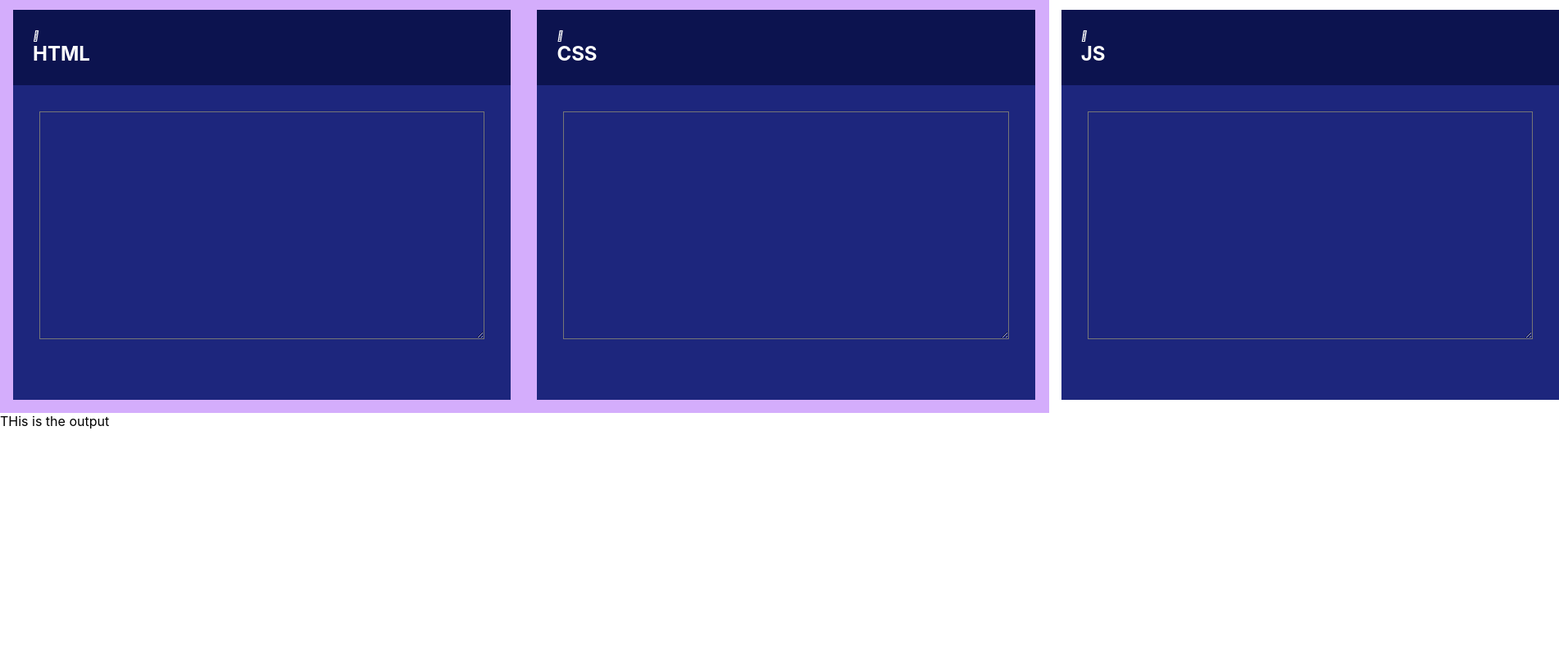
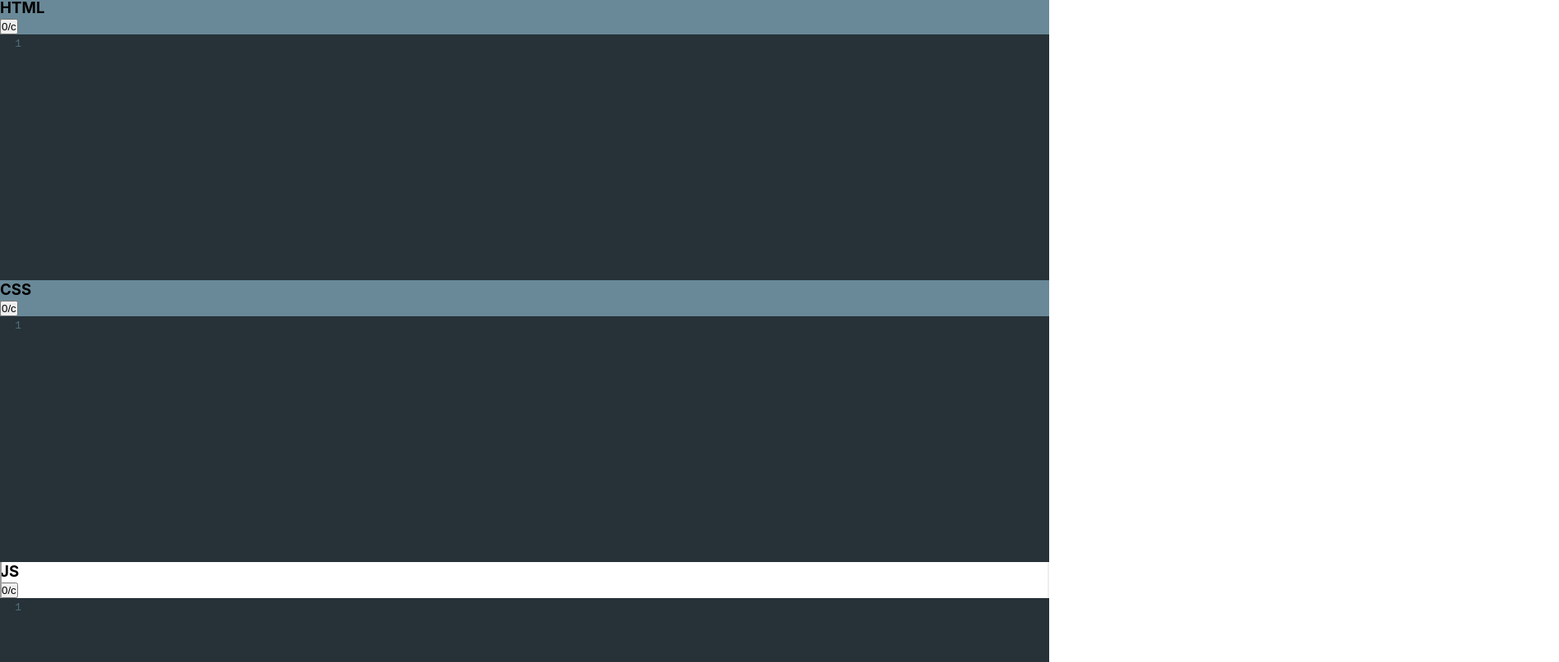
Before and after one commit to Babithakumari/CodeDev, a React (Create React App) app: page / in a window 1280 px wide. Shown: the part 72-880 px from the top of the page at 82% size, 1902 px wide, since content can reach past the window. Before the commit the page ends 800 px from the top, so only its background shows below. Built offline with nearby package versions, Linux system fonts and the light colour scheme.

Commit message:
editor working

```diff
--- a/src/App.css
+++ b/src/App.css
@@ -7,41 +7,34 @@
   margin:0;
 }
 
+nav{
+  text-transform:uppercase;
+  text-align:center;
+  background-color:#698998;
+  padding:1.0rem;
+  font-size:20px;
+}
+
+/*
 .window{
   display:flex;
   justify-content:space-evenly;
   background-color:#D4ADFC
 
+}*/
+.pane{
+  height:50vh;
+  display:flex;
+
+
 }
+.editor-container{
+  background-color:#698998;
+  /* define how much flex-item can grow */
+  flex-grow:1;
+  flex-basis:0;
+  display:flex;
+  flex-direction:column
 
-nav{
-  text-transform:uppercase;
-  text-align:center;
-  background-color:#D4ADFC;
-  padding:1.0rem;
-  font-size:20px;
+
 }
-
-.card-header{
-  background-color:#0C134F;
-  color:#ffffff;
-  padding:1.5rem;
-  font-size:12px;
-  text-transform:uppercase
-}
-
-.card-body{
-  height:20rem;
-  background-color:#1D267D;
-  color:#ffffff;
-  padding:2rem;
-}
-.card{
-  margin:1rem
-}
-textarea{
-  background-color:#1D267D;
-  color:#ffffff;
-  text-size:18px;
-  padding:0.2rem;
-}
--- a/src/App.js
+++ b/src/App.js
@@ -1,18 +1,45 @@
 import './App.css';
 import NavBar from "./Components/NavBar";
-import Card from "./Components/Card";
-import Output from "./Components/Output"
+import Editor from "./Components/Editor";
+import Output from "./Components/Output";
+import {useState,useEffect} from "react"
 
 function App() {
+
+  const [HTML,setHTML] = useState("")
+  const [CSS,setCSS] = useState("")
+  const [JS,setJS] = useState("")
+  const [srcDoc,setSrcDoc] = useState("")
+
+  // render srcDoc after some buffer-time, everytime Html,Css,Js is edited
+  useEffect(()=>{
+    const timeout = setTimeout(()=>{
+      setSrcDoc(`
+      <html>
+        <body>${HTML}</body>
+        <style>${CSS}</style>
+        <script>${JS}</script>
+      </html>
+      `)
+
+    },250)
+
+    // cancel oldTimeout if new occured
+    return ()=> clearTimeout(timeout)
+
+  },[HTML,CSS,JS])
+
   return (
     <>
     <NavBar/>
-    <div className="window">
-    <Card title="HTML" logo="html5"/>
-    <Card title="CSS" logo="css3-alt"/>
-    <Card title="JS" logo="js"/>
+    <hr></hr>
+    <div className="pane editor-container">
+    <Editor title="HTML" language="xml" value={HTML} onChange={setHTML} />
+    <Editor title="CSS" language="css" value={CSS} onChange={setCSS}/>
+    <Editor title="JS" language="javascript" value={JS} onChange={setJS}/>
     </div>
-    <Output/>
+
+    <Output srcDoc={srcDoc} setSrcDoc={setSrcDoc}/>
     </>
   );
 }
--- a/src/Components/Card.js
+++ /dev/null
@@ -1,14 +0,0 @@
-import CardHeader from "./CardHeader"
-import CardBody from "./CardBody"
-
-const Card = ({title,logo}) =>{
-    return (
-        <div className="card">
-            <CardHeader title={title} logo={logo}/>
-            <CardBody/>
-
-        </div>
-    )
-
-}
-export default Card;
--- a/src/Components/CardBody.js
+++ /dev/null
@@ -1,24 +0,0 @@
-import {useState} from "react"
-
-
-const CardBody = () =>{
-
-    const [code,setCode] = useState("")
-
-    const handleChange = (e) =>{
-        const newCode = e.target.value
-        setCode(newCode)
-
-
-    }
-    return(
-        <div className="card-body">
-            <textarea rows="18" cols="65" onChange={(e)=>handleChange(e)} value={code}>
-
-            </textarea>
-
-        </div>
-    )
-
-}
-export default CardBody
--- a/src/Components/CardHeader.js
+++ /dev/null
@@ -1,11 +0,0 @@
-const CardHeader = ({title,logo}) =>{
-    return(
-        <div className="card-header">
-        <i className={`fa-brands fa-${logo}`}></i>
-        <h1>{title}</h1>
-        <span></span>
-        </div>
-    )
-
-}
-export default CardHeader
--- /dev/null
+++ b/src/Components/Editor.js
@@ -0,0 +1,68 @@
+import React from "react"
+// Base CSS is mandatory
+import 'codemirror/lib/codemirror.css'
+// Theme import
+import 'codemirror/theme/material.css'
+// Import languages required(HTML, CSS, Javascript)
+import 'codemirror/mode/css/css'
+import 'codemirror/mode/xml/xml'
+import 'codemirror/mode/javascript/javascript'
+
+// import Controlled component : state management performed by user
+import {Controlled as ControlledEditor} from "react-codemirror2"
+
+// importing icons
+import {FontAwesomeIcon} from '@fortawesome/react-fontawesome'
+import {faCompressAlt,faExpandAlt} from '@fortawesome/free-solid-svg-icons'
+
+
+
+// create Editor component
+const Editor = (props) =>{
+
+
+    const {
+        title,
+        language,
+        value,
+        onChange
+    } = props
+
+    // onChange handler
+    const handleChange = (editor,data,value) =>{
+        onChange(value)
+
+    }
+
+    return (
+
+        <div className="editor">
+
+            <div className="editor-header">
+                <span><FontAwesomeIcon icon="fa-brands fa-html5" /></span>
+
+                <h3>{title}</h3>
+                <button>0/c</button>
+            </div>
+
+            <ControlledEditor
+                value={value}
+                onBeforeChange={handleChange}
+                className="code-mirror-wrapper"
+                options={{
+                    lineWrapping:true,
+                    lint:true,
+                    mode:language,
+                    theme:"material",
+                    lineNumbers:true
+
+                }}
+                />
+
+
+
+        </div>
+    )
+
+}
+export default Editor;
--- a/src/Components/NavBar.js
+++ b/src/Components/NavBar.js
@@ -1,8 +1,9 @@
 
 const NavBar = () => {
+    const title="</> CodeDev"
     return(
         <nav>
-            <h1>CodeDev</h1>
+            <h1>{title}</h1>
         </nav>
     )
 }
--- a/src/Components/Output.js
+++ b/src/Components/Output.js
@@ -1,8 +1,13 @@
-const Output = () =>{
+const Output = ({srcDoc,setSrcDoc}) =>{
     return (
-        <>
-        THis is the output
-        </>
+        <div className="pane output-container">
+        <iframe
+        title="output"
+        srcDoc={srcDoc}
+        sandbox="allow-scripts"
+        width="100%"
+        height="100%"/>
+        </div>
     )
 }
 export default Output
--- a/src/index.js
+++ b/src/index.js
@@ -5,7 +5,5 @@ import App from './App';
 
 const root = ReactDOM.createRoot(document.getElementById('root'));
 root.render(
-  <React.StrictMode>
     <App />
-  </React.StrictMode>
 );
```
Also changed, not shown: package.json (+7 -0 lines), 1 other file (tests, documents, lock files or other folders).
